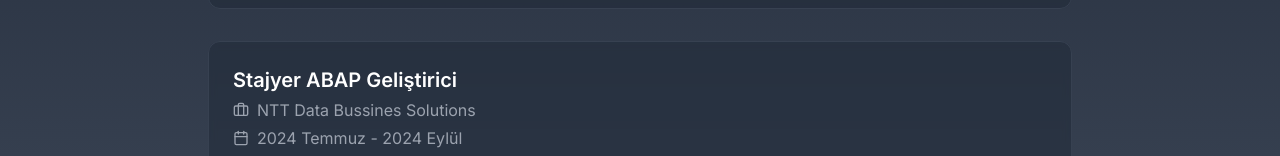
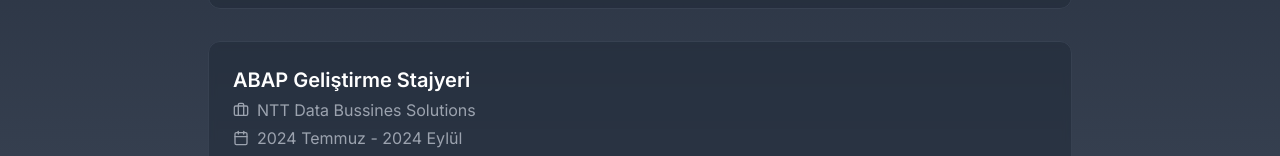
Before and after one commit to Mbanzaroglu/my-app, a Next.js app: page /deneyimler in a window 1280 px wide. Shown: the part 709-865 px from the top of the page. Built offline with nearby package versions, Linux system fonts and the light colour scheme.

Commit message:
Tiny changes

```diff
--- a/app/deneyimler/page.tsx
+++ b/app/deneyimler/page.tsx
@@ -21,7 +21,7 @@ export default function Deneyimler() {
         technologies: ["AppScript", "Google Sheets", "Python", "Ekip Yönetimi", "İnsan Etkileşimi", "Kurumsal İletişim", "Canva", "GPT Model Eğitimi"],
       },
     {
-      title: "Stajyer ABAP Geliştirici",
+      title: "ABAP Geliştirme Stajyeri",
       company: "NTT Data Bussines Solutions",
       period: "2024 Temmuz - 2024 Eylül",
       description: "SAP sistemler için ABAP programlama dili ile geliştirme ve algoritma dizaynı.",
--- a/app/hakkimda/page.tsx
+++ b/app/hakkimda/page.tsx
@@ -73,8 +73,8 @@ export default function Hakkimda() {
                                 transition={{ duration: 0.5, delay: 0.2 }}
                             >
                                 Merhaba, Ben Muhammet Banzaroğlu, İstanbul Teknik Üniversitesi&apos;nde Bilgisayar Mühendisliği son sınıf öğrencisiyim.
-          Yazılım geliştirme, algoritmalar ve veri yapıları konularına büyük ilgi duyuyorum.
-          Şu anda Ziraat Teknoloji&apos;de part-time Full Stack Developer olarak çalışıyorum ve hem .NET backend hem de React frontend geliştirme üzerine yoğunlaşıyorum.
+                                Yazılım geliştirme, algoritmalar ve veri yapıları konularına büyük ilgi duyuyorum.
+                                Şu anda Ziraat Teknoloji&apos;de part-time Full Stack Developer olarak çalışıyorum ve hem .NET backend hem de React frontend geliştirme üzerine yoğunlaşıyorum.
 
                             </motion.p>
                             <motion.p
--- a/app/hobiler/page.tsx
+++ b/app/hobiler/page.tsx
@@ -47,7 +47,7 @@ export default function Hobiler() {
         {
           title: "Video Oyunları",
           icon: Gamepad,
-          description: "AOE2, CS:GO, LOL, LF42 gibi hem fps hem de strateji oyunlarını vakit buldukça arkadaşlarımla beraber oynarım.",
+          description: "AOE2, CS:GO, LOL, L4D2 gibi hem fps hem de strateji oyunlarını vakit buldukça arkadaşlarımla beraber oynarım.",
           image: "/Video-Games.webp",
         },
       ]
--- a/app/layout.tsx
+++ b/app/layout.tsx
@@ -7,7 +7,7 @@ const inter = Inter({ subsets: ["latin"] })
 
 export const metadata = {
   title: "Muhammet Banzaroğlu - Kişisel Web Sitesi",
-  description: "Yazılım geliştirici ve tasarımcı Muhammet Banzaroğlu'nun kişisel web sitesi",
+  description: "Muhammet Banzaroğlu'nun kişisel web sitesi",
 }
 
 export default function RootLayout({
```
